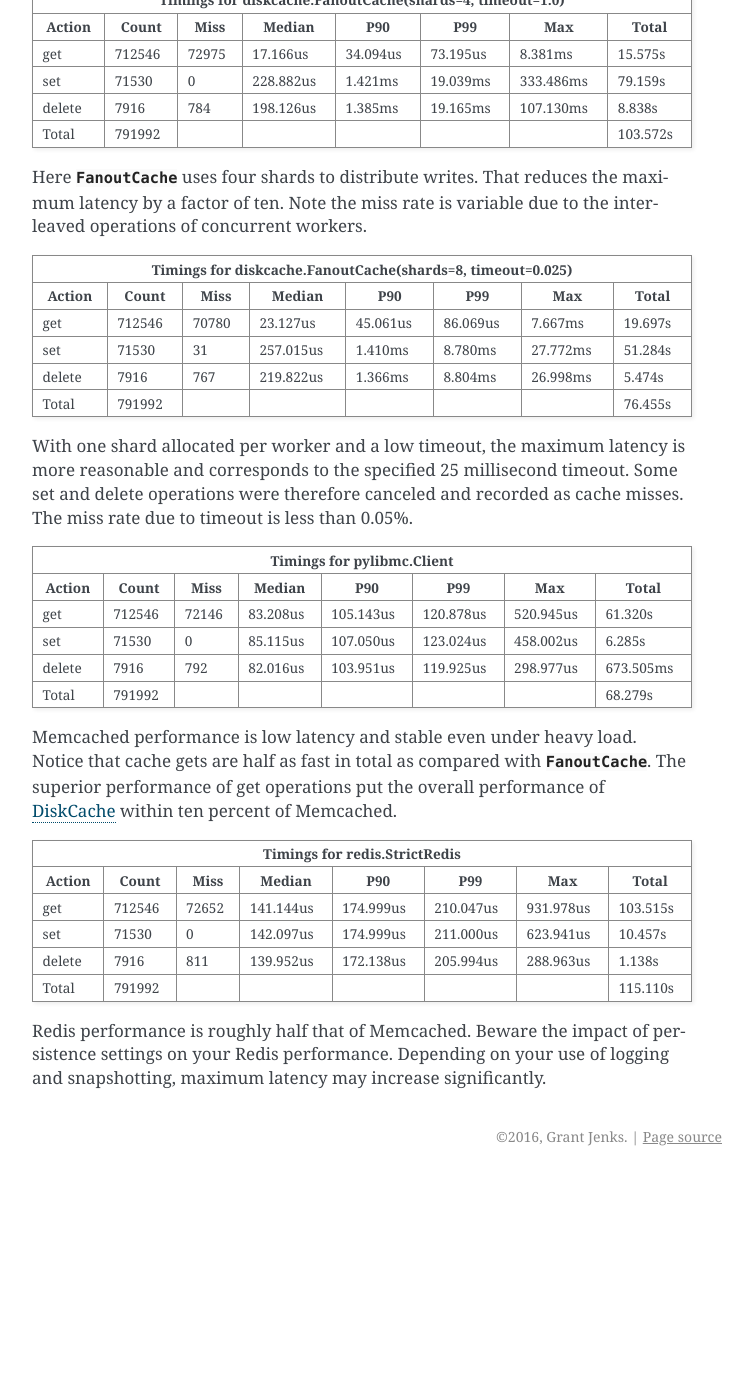
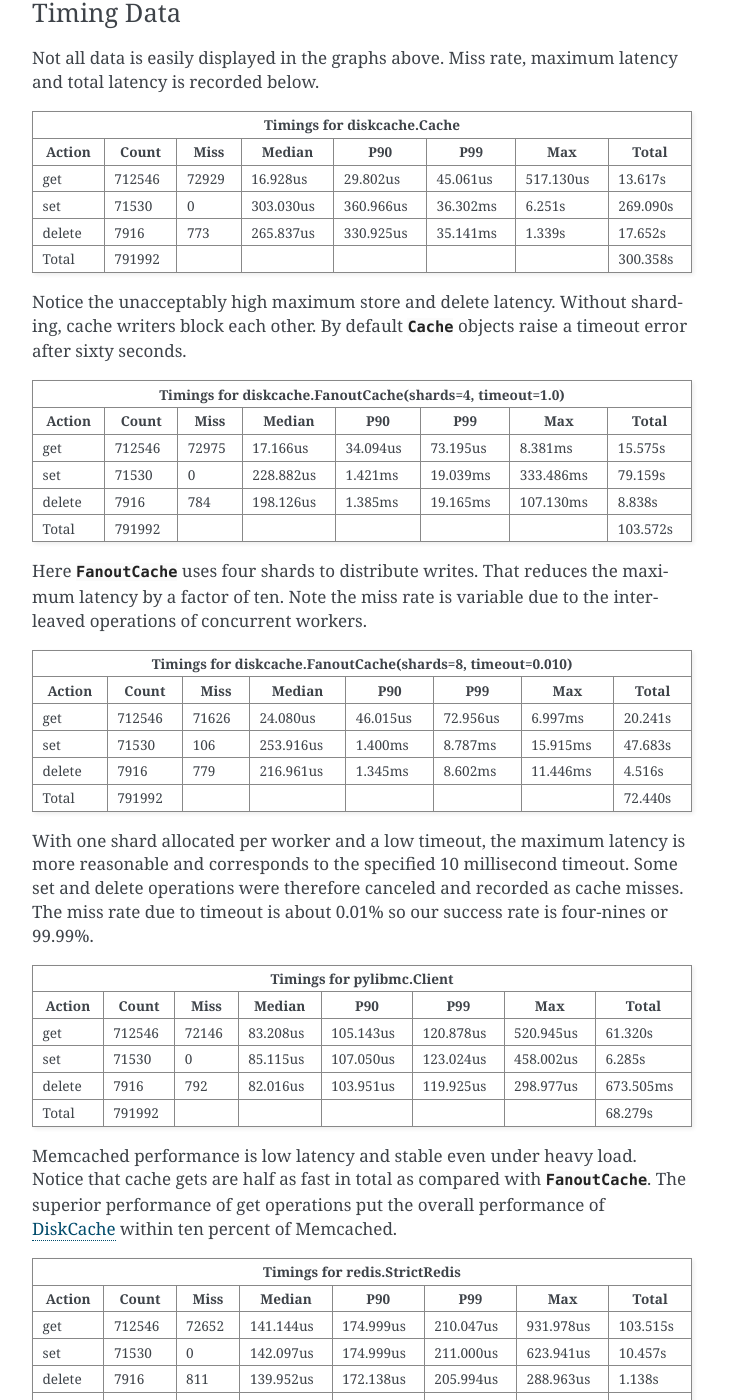
Before and after one commit to grantjenks/python-diskcache, a Sphinx documentation site: the page built from docs/cache-benchmarks.rst, in a window 1280 px wide and 1400 px high, scrolled down 7578 px. Shown: the whole window, without its empty margins (388-1141 px from the left). Built offline with Sphinx 7.4.7, drawn with Linux system fonts in a browser that asks for light colours; before the commit the page ends 8754 px from its top, so only the background shows below that; some of the changed text lies outside the part shown.

Commit message:
Change default timeout to 10 milliseconds for djangocache and fanoutcache objects

```diff
--- a/docs/cache-benchmarks.rst
+++ b/docs/cache-benchmarks.rst
@@ -91,14 +91,14 @@
 The high maximum store latency is likely an artifact of disk/OS interactions.
 
 ========= ========= ========= ========= ========= ========= ========= =========
-Timings for diskcache.FanoutCache(shards=8, timeout=0.025)
+Timings for diskcache.FanoutCache(shards=8, timeout=0.010)
 -------------------------------------------------------------------------------
    Action     Count      Miss    Median       P90       P99       Max     Total
 ========= ========= ========= ========= ========= ========= ========= =========
-      get     88966      9705  15.974us  27.895us  41.008us 562.906us   1.570s
-      set      9021         0 281.811us 316.858us 398.159us   1.189ms   2.526s
-   delete      1012       104 240.803us 283.003us 321.150us 499.964us 229.842ms
-    Total     98999                                                     4.326s
+      get     88966      9705  16.928us  29.087us  40.054us 141.859us   1.692s
+      set      9021         0 275.850us 312.090us 386.953us 611.067us   2.486s
+   delete      1012       104 236.034us 282.049us 354.052us 546.932us 228.918ms
+    Total     98999                                                     4.407s
 ========= ========= ========= ========= ========= ========= ========= =========
 
 Notice the low overhead of the :class:`FanoutCache
@@ -203,20 +203,21 @@
 workers.
 
 ========= ========= ========= ========= ========= ========= ========= =========
-Timings for diskcache.FanoutCache(shards=8, timeout=0.025)
+Timings for diskcache.FanoutCache(shards=8, timeout=0.010)
 -------------------------------------------------------------------------------
    Action     Count      Miss    Median       P90       P99       Max     Total
 ========= ========= ========= ========= ========= ========= ========= =========
-      get    712546     70780  23.127us  45.061us  86.069us   7.667ms  19.697s
-      set     71530        31 257.015us   1.410ms   8.780ms  27.772ms  51.284s
-   delete      7916       767 219.822us   1.366ms   8.804ms  26.998ms   5.474s
-    Total    791992                                                    76.455s
+      get    712546     71626  24.080us  46.015us  72.956us   6.997ms  20.241s
+      set     71530       106 253.916us   1.400ms   8.787ms  15.915ms  47.683s
+   delete      7916       779 216.961us   1.345ms   8.602ms  11.446ms   4.516s
+    Total    791992                                                    72.440s
 ========= ========= ========= ========= ========= ========= ========= =========
 
 With one shard allocated per worker and a low timeout, the maximum latency is
-more reasonable and corresponds to the specified 25 millisecond timeout. Some
+more reasonable and corresponds to the specified 10 millisecond timeout. Some
 set and delete operations were therefore canceled and recorded as cache
-misses. The miss rate due to timeout is less than 0.05%.
+misses. The miss rate due to timeout is about 0.01% so our success rate is
+four-nines or 99.99%.
 
 ========= ========= ========= ========= ========= ========= ========= =========
 Timings for pylibmc.Client
--- a/docs/tutorial.rst
+++ b/docs/tutorial.rst
@@ -288,8 +288,8 @@
 <diskcache.Timeout>` exceptions also include a `retry` keyword parameter
 (default ``False``) to automatically repeat attempts that
 timeout. :class:`FanoutCache <diskcache.FanoutCache>` will never raise a
-:exc:`Timeout <diskcache.Timeout>` exception. The default `timeout` is 0.025
-(25 milliseconds).
+:exc:`Timeout <diskcache.Timeout>` exception. The default `timeout` is 0.010
+(10 milliseconds).
 
     >>> from diskcache import FanoutCache
     >>> cache = FanoutCache('/tmp/mycachedir', shards=4, timeout=1)
```
Also changed, not shown: docs/djangocache-benchmarks.rst (+9 -7 lines), docs/_static/core-p1-delete.png, docs/_static/core-p1-get.png, docs/_static/core-p1-set.png, docs/_static/core-p8-delete.png, docs/_static/core-p8-get.png, docs/_static/core-p8-set.png, docs/_static/djangocache-delete.png, docs/_static/djangocache-get.png, docs/_static/djangocache-set.png, 6 other files.
